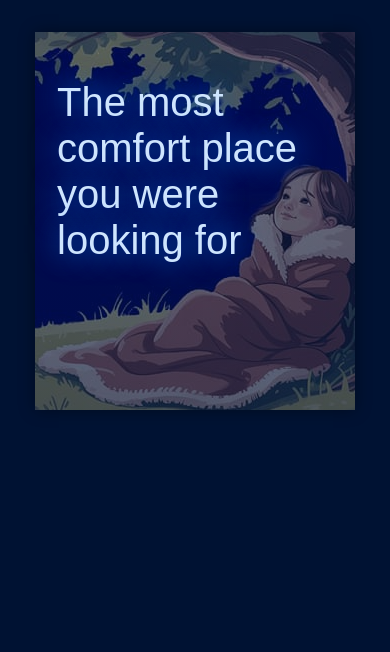
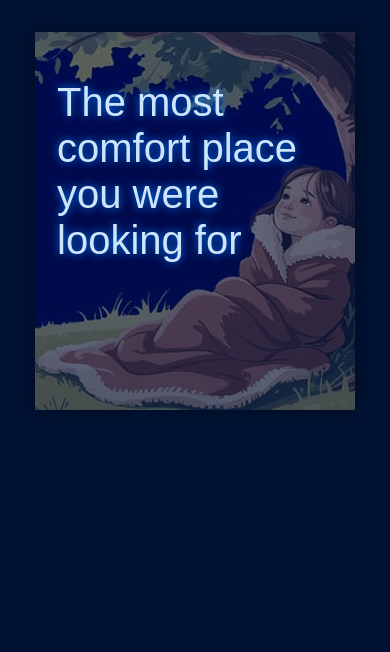
Before and after one commit to hellvita/my-comfy-page, a plain HTML site: page pages/home.html in a window 390 px wide. Drawn offline with nearby package versions, Linux system fonts and the light colour scheme; a web font is replaced by a local one.

Commit message:
change the hero title shadow for mobile

```diff
--- a/css/home.css
+++ b/css/home.css
@@ -130,12 +130,13 @@ main {
   font-weight: 400;
   font-size: 40px;
   color: var(--color-WATER);
-  text-shadow: 0 0 30px var(--color-SKY-BLUE);
+  text-shadow: 0 0 8px var(--color-SKY-BLUE);
 }
 
 @media (min-width: 1158px) {
   .hero__title {
     font-size: 96px;
+    text-shadow: 0 0 30px var(--color-SKY-BLUE);
   }
 }
 /* ==================================
```
